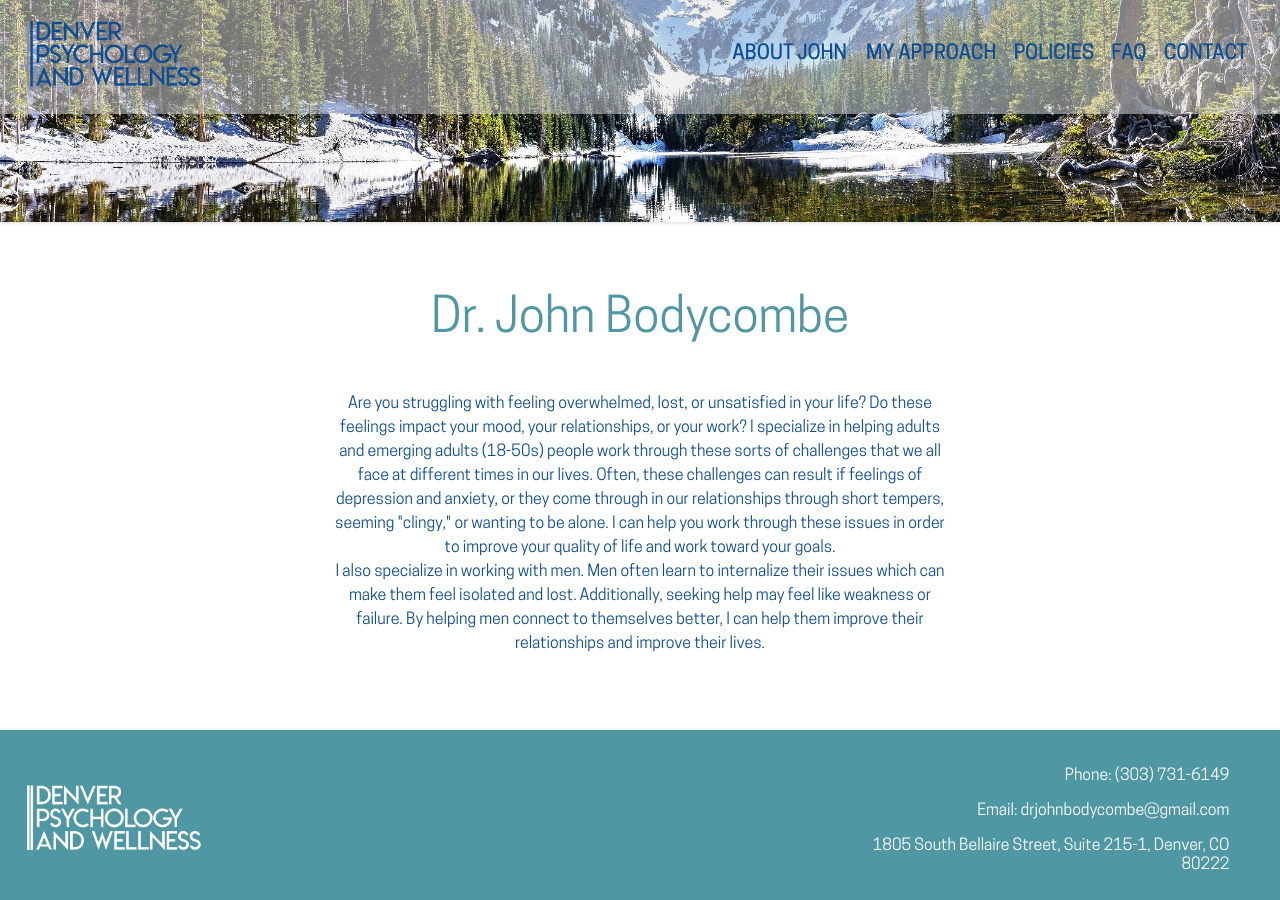
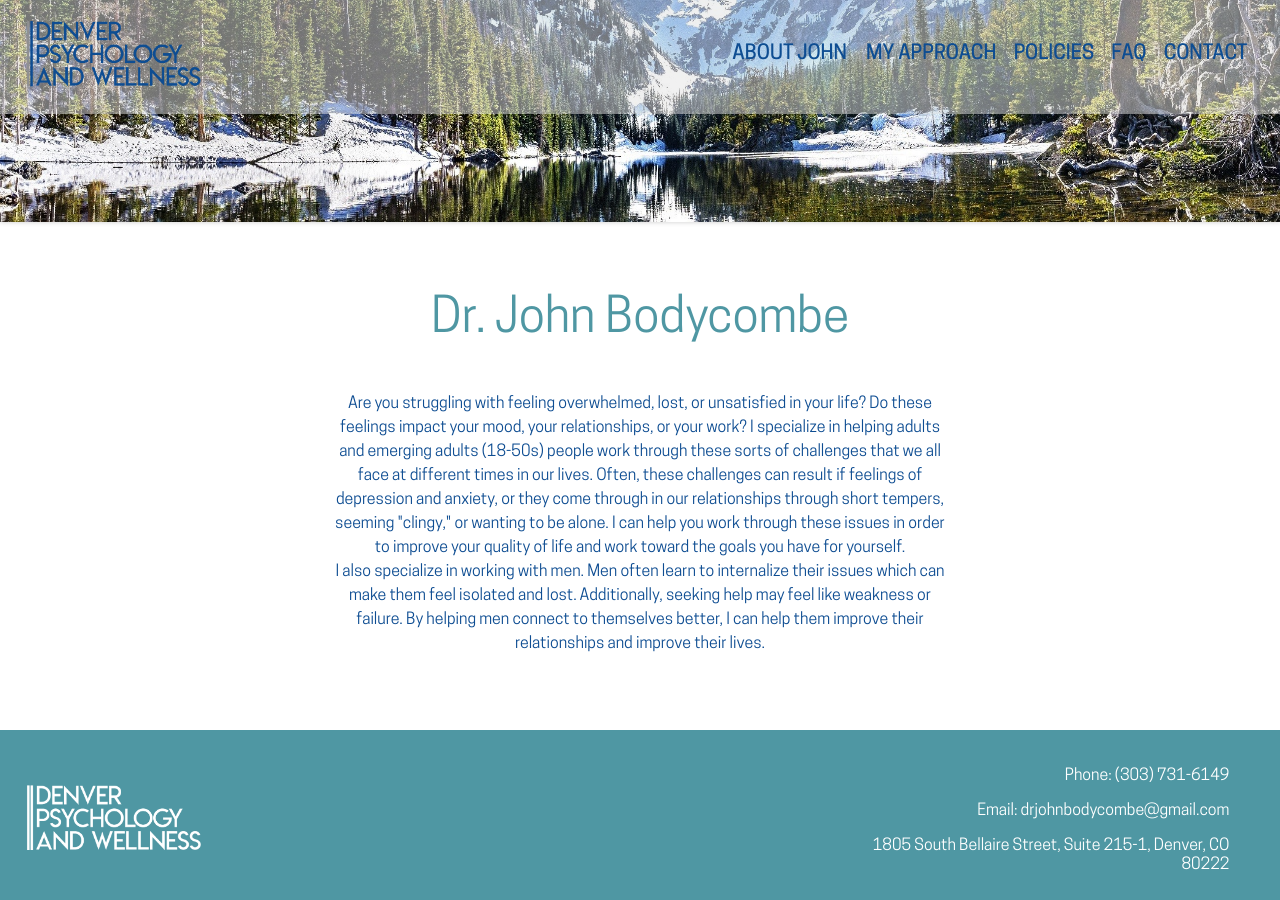
Before and after one commit to prodmage/denverpsychologyandwellness.com, a Jekyll site: the page built from index.html, in a window 1280 px wide and 900 px high, scrolled down 315 px. Built offline with Jekyll 4.4.1, drawn with Linux system fonts in a browser that asks for light colours; nearby versions of some CDN libraries.

Commit message:
Fixing content formatting on main page

```diff
--- a/index.html
+++ b/index.html
@@ -8,6 +8,7 @@
 
 <section class="homepage-content">
 	<h3>Dr. John Bodycombe</h3>
-	<p class="center">Are you struggling with feeling overwhelmed, lost, or unsatisfied in your life?  Do these feelings impact your mood, your relationships, or your work?  I specialize in helping adults and emerging adults (18-50s) people work through these sorts of challenges that we all face at different times in our lives.  Often, these challenges can result if feelings of depression and anxiety, or they come through in our relationships through short tempers, seeming "clingy," or wanting to be alone.  I can help you work through these issues in order to improve your quality of life and work toward your goals.</p>
+	<p class="center">Are you struggling with feeling overwhelmed, lost, or unsatisfied in your life?  Do these feelings impact your mood, your relationships, or your work?  I specialize in helping adults and emerging adults (18-50s) people work through these sorts of challenges that we all face at different times in our lives.  Often, these challenges can result if feelings of depression and anxiety, or they come through in our relationships through short tempers, seeming "clingy," or wanting to be alone.  I can help you work through these issues in order to improve your quality of life and work toward the goals you have for yourself.</p>
+	<p></p>
 	<p class="center">I also specialize in working with men.  Men often learn to internalize their issues which can make them feel isolated and lost.  Additionally, seeking help may feel like weakness or failure.  By helping men connect to themselves better, I can help them improve their relationships and improve their lives.</p>
 </section>
```
